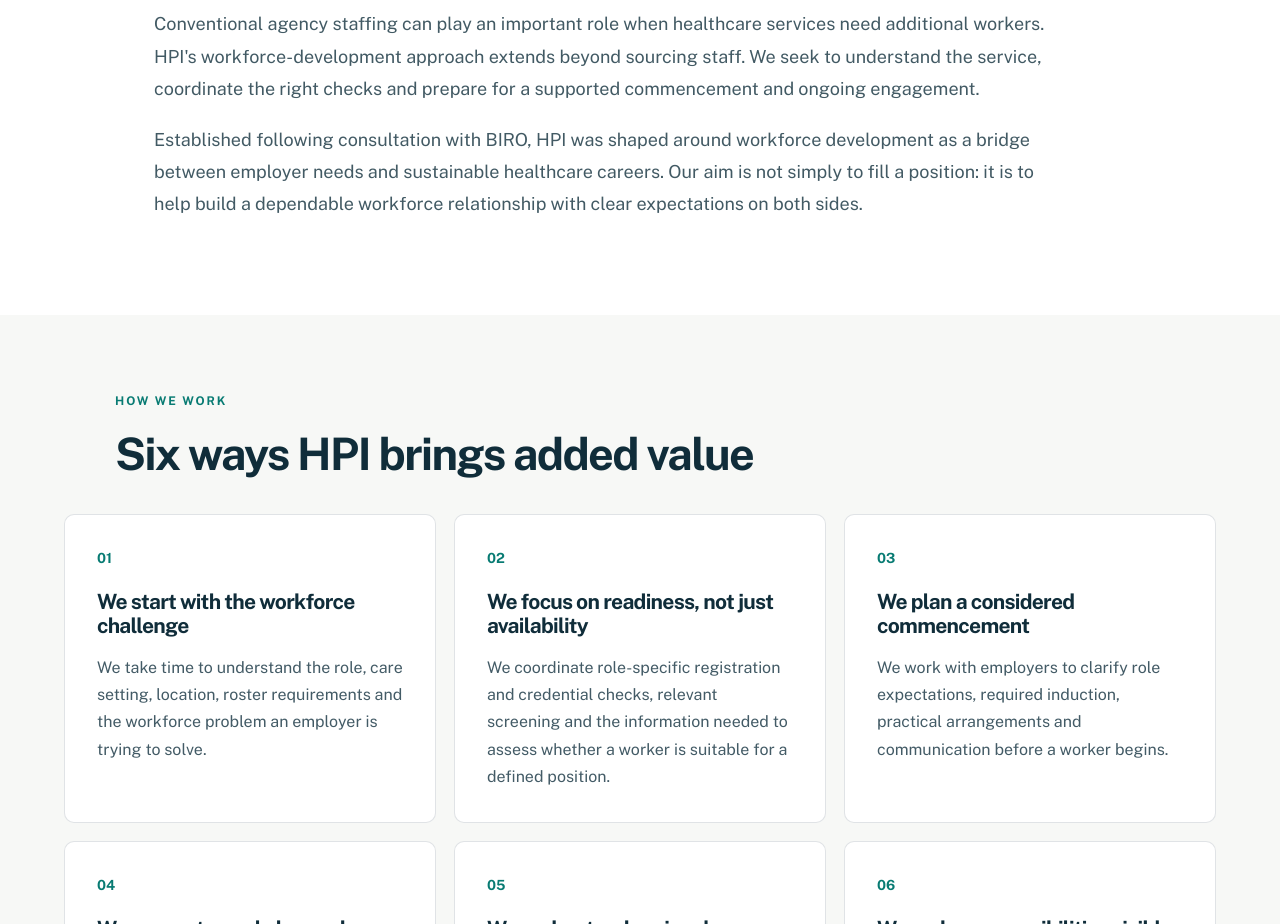
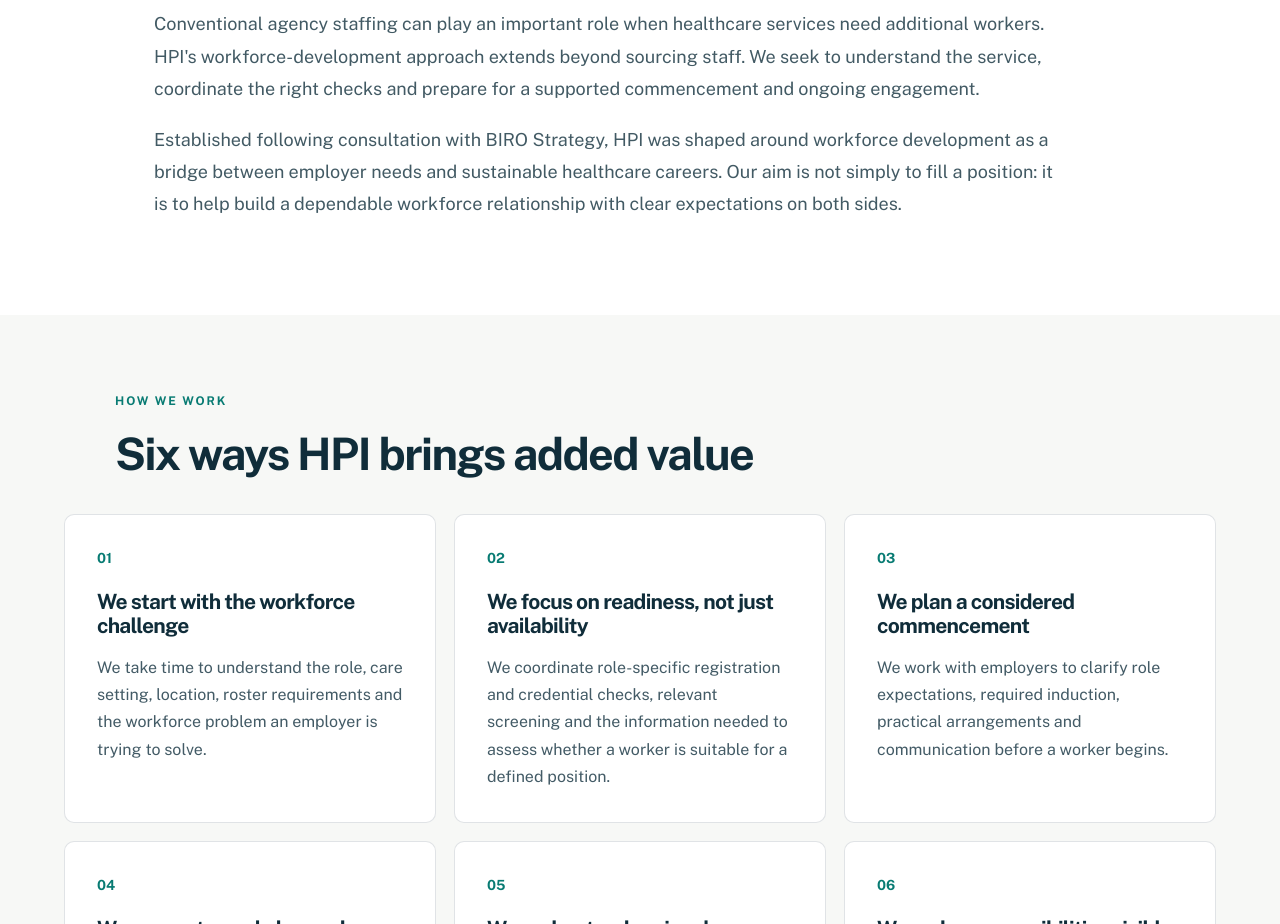
Before and after one commit to wgsaus-dotcom/Healthplus, a Next.js app: page /why-hpi in a window 1280 px wide. Shown: the part 900-1824 px from the top of the page. Built offline with nearby package versions, Linux system fonts and the light colour scheme.

Commit message:
Link BIRO Strategy in HPI workforce development origin story

```diff
--- a/app/why-hpi/page.tsx
+++ b/app/why-hpi/page.tsx
@@ -40,7 +40,7 @@ export default function WhyHPIPage() {
       <p className="difference-eyebrow">PEOPLE · CARE · COMPLIANCE</p>
       <h2 id="difference-intro-heading">A different starting point</h2>
       <p>Conventional agency staffing can play an important role when healthcare services need additional workers. HPI's workforce-development approach extends beyond sourcing staff. We seek to understand the service, coordinate the right checks and prepare for a supported commencement and ongoing engagement.</p>
-      <p>Established following consultation with BIRO, HPI was shaped around workforce development as a bridge between employer needs and sustainable healthcare careers. Our aim is not simply to fill a position: it is to help build a dependable workforce relationship with clear expectations on both sides.</p>
+      <p>Established following consultation with <a href="https://birostrategy.com.au/" target="_blank" rel="noopener noreferrer" className="inner-link">BIRO Strategy</a>, HPI was shaped around workforce development as a bridge between employer needs and sustainable healthcare careers. Our aim is not simply to fill a position: it is to help build a dependable workforce relationship with clear expectations on both sides.</p>
     </section>
 
     <section className="difference-section" id="our-approach" aria-labelledby="difference-approach-heading">
```
